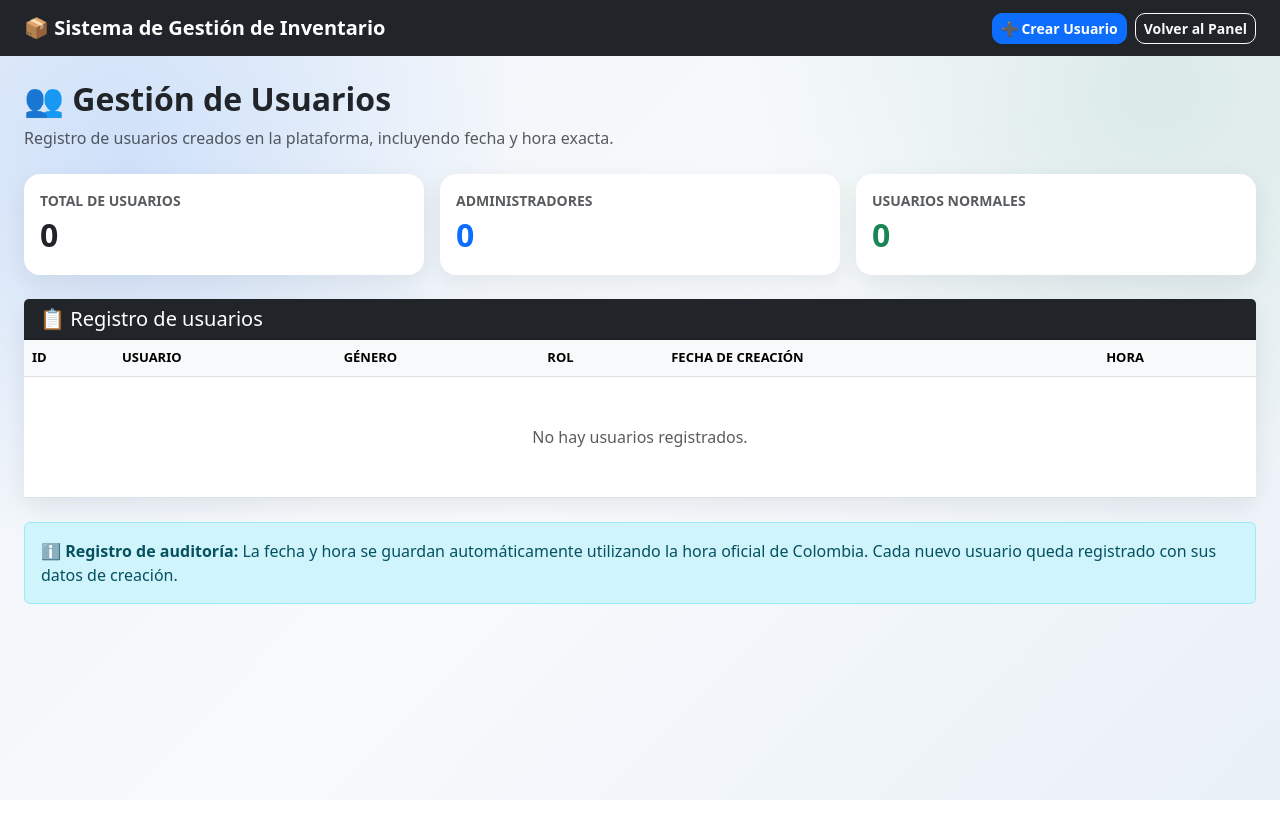
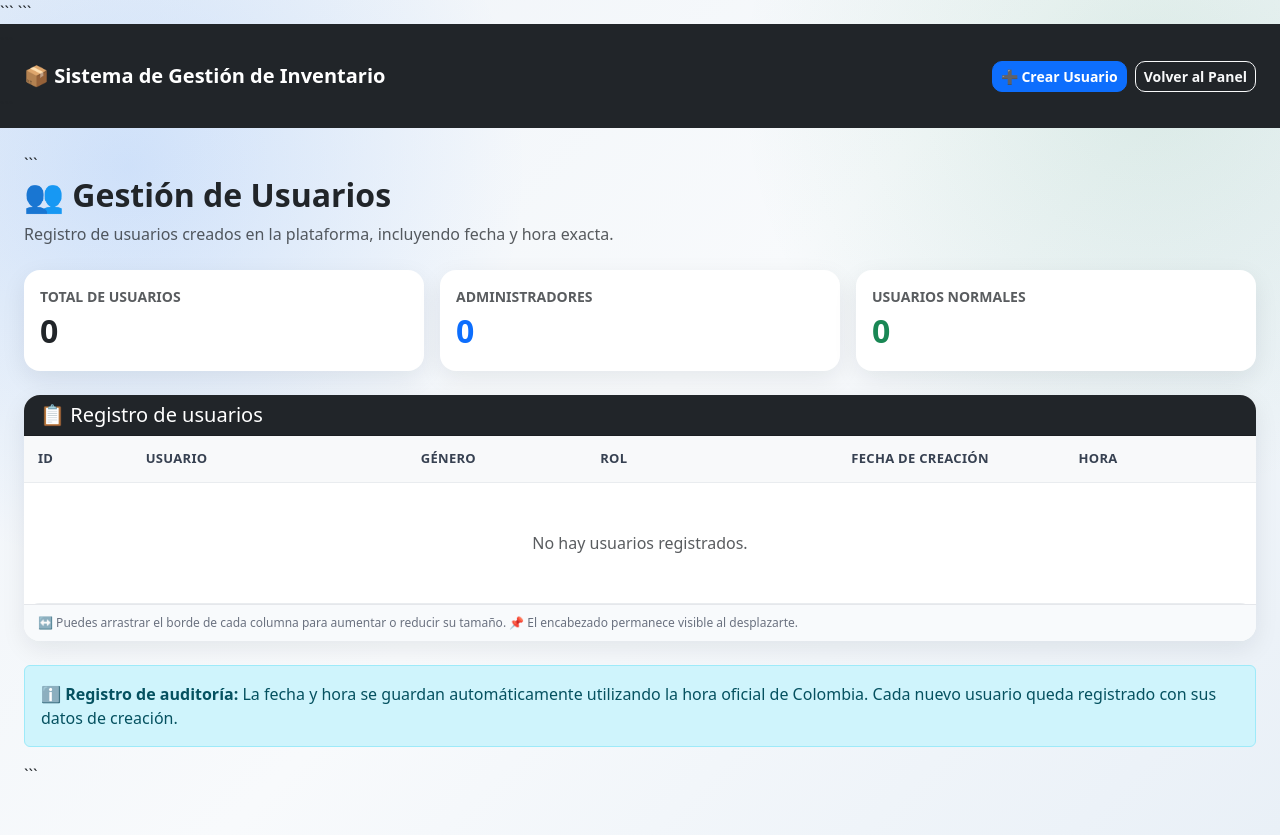
Before and after one commit to Andresmoreno1995-18/sistema-inventario-flask, a Flask app: template templates/usuarios.html in a window 1280 px wide. Before the commit the page ends 800 px from the top, so only its background shows below. Run offline with Flask 3, Linux system fonts and the light colour scheme; the template is opened without the code that fills it, so the values that code supplies are empty; some libraries are stand-ins or nearby versions.

Commit message:
Update usuarios.html

````diff
--- a/templates/usuarios.html
+++ b/templates/usuarios.html
@@ -1,8 +1,10 @@
 <!DOCTYPE html>
+
 <html lang="es">
 
 <head>
 
+```
 <meta charset="UTF-8">
 
 <meta
@@ -22,6 +24,10 @@
 
 
 <style>
+
+    /* =====================================================
+       FONDO
+    ===================================================== */
 
     body {
 
@@ -51,6 +57,10 @@
     }
 
 
+    /* =====================================================
+       TARJETAS
+    ===================================================== */
+
     .main-card {
 
         border: none;
@@ -61,24 +71,200 @@
             0 8px 24px
             rgba(15, 23, 42, 0.08);
 
-        }
-
-
-        .table {
-
-            margin-bottom: 0;
+        overflow: hidden;
 
     }
 
 
-        .table thead th {
+    /* =====================================================
+       TABLA
+    ===================================================== */
+
+    .table-box {
+
+        width: 100%;
+
+        overflow-x: auto;
+
+        overflow-y: auto;
+
+        max-height: 600px;
+
+        border-radius: 0 0 16px 16px;
+
+    }
+
+
+    .resizable-table {
+
+        width: max-content;
+
+        min-width: 100%;
+
+        table-layout: fixed;
+
+        border-collapse: separate;
+
+        border-spacing: 0;
+
+    }
+
+
+    .resizable-table th,
+    .resizable-table td {
+
+        padding: 13px 14px;
+
+        vertical-align: middle;
+
+        white-space: nowrap;
+
+        overflow: hidden;
+
+        text-overflow: ellipsis;
+
+        border-bottom: 1px solid #e9ecef;
+
+    }
+
+
+    .resizable-table thead th {
+
+        position: sticky;
+
+        top: 0;
+
+        z-index: 5;
+
+        background: #f8f9fa;
 
         font-size: 13px;
 
         text-transform: uppercase;
 
+        letter-spacing: 0.3px;
+
+        color: #374151;
+
     }
 
+
+    .resizable-table tbody tr:hover {
+
+        background-color: #f8fafc;
+
+    }
+
+
+    /* =====================================================
+       ANCHOS INICIALES
+    ===================================================== */
+
+    .col-id {
+
+        width: 90px;
+
+        min-width: 90px;
+
+    }
+
+
+    .col-usuario {
+
+        width: 230px;
+
+        min-width: 170px;
+
+    }
+
+
+    .col-genero {
+
+        width: 150px;
+
+        min-width: 120px;
+
+    }
+
+
+    .col-rol {
+
+        width: 210px;
+
+        min-width: 170px;
+
+    }
+
+
+    .col-fecha {
+
+        width: 190px;
+
+        min-width: 160px;
+
+    }
+
+
+    .col-hora {
+
+        width: 160px;
+
+        min-width: 140px;
+
+    }
+
+
+    /* =====================================================
+       CONTROL PARA REDIMENSIONAR COLUMNAS
+    ===================================================== */
+
+    .resizable-table th {
+
+        position: sticky;
+
+    }
+
+
+    .resize-handle {
+
+        position: absolute;
+
+        right: 0;
+
+        top: 0;
+
+        width: 7px;
+
+        height: 100%;
+
+        cursor: col-resize;
+
+        user-select: none;
+
+        z-index: 10;
+
+    }
+
+
+    .resize-handle:hover {
+
+        background: rgba(13, 110, 253, 0.35);
+
+    }
+
+
+    .resizing {
+
+        cursor: col-resize !important;
+
+        user-select: none !important;
+
+    }
+
+
+    /* =====================================================
+       BOTONES
+    ===================================================== */
 
     .btn {
 
@@ -91,17 +277,46 @@
 
     .fecha {
 
-            white-space: nowrap;
+        white-space: nowrap !important;
+
+    }
+
+
+    /* =====================================================
+       INDICACIÓN
+    ===================================================== */
+
+    .table-help {
+
+        font-size: 12px;
+
+        color: #6b7280;
+
+        background: #f8fafc;
+
+        border-top: 1px solid #e5e7eb;
+
+        padding: 9px 14px;
+
+    }
+
+
+    @media (max-width: 768px) {
+
+        .table-box {
+
+            max-height: 500px;
+
+        }
 
     }
 
 </style>
+```
 
 </head>
 
-
 <body>
-
 
 <!-- =====================================================
      NAVBAR
@@ -109,6 +324,7 @@
 
 <nav class="navbar navbar-dark bg-dark mb-4">
 
+```
 <div class="container-fluid px-4">
 
 
@@ -147,20 +363,16 @@
     </div>
 
 </div>
+```
 
 </nav>
 
-
-
 <div class="container-fluid px-4 pb-5">
 
-
-    <!-- =====================================================
-         ENCABEZADO
-    ====================================================== -->
+```
+<!-- ENCABEZADO -->
 
 <div class="mb-4">
-
 
     <h2 class="fw-bold">
 
@@ -180,9 +392,7 @@
 
 
 
-    <!-- =====================================================
-         MENSAJES
-    ====================================================== -->
+<!-- MENSAJES -->
 
 {% with messages = get_flashed_messages(with_categories=true) %}
 
@@ -213,9 +423,7 @@
 
 
 
-    <!-- =====================================================
-         RESUMEN
-    ====================================================== -->
+<!-- RESUMEN -->
 
 <div class="row g-3 mb-4">
 
@@ -290,9 +498,7 @@
 
 
 
-    <!-- =====================================================
-         TABLA
-    ====================================================== -->
+<!-- TABLA -->
 
 <div class="card main-card">
 
@@ -308,30 +514,68 @@
     </div>
 
 
-        <div class="card-body p-0">
+    <div class="table-box">
 
 
-            <div class="table-responsive">
+        <table class="table table-hover align-middle mb-0 resizable-table">
 
 
-                <table class="table table-hover align-middle">
-
-
-                    <thead class="table-light">
+            <thead>
 
                 <tr>
 
-                            <th>ID</th>
+                    <th class="col-id">
 
-                            <th>Usuario</th>
+                        ID
 
-                            <th>Género</th>
+                        <span class="resize-handle"></span>
 
-                            <th>Rol</th>
+                    </th>
 
-                            <th>Fecha de creación</th>
 
-                            <th>Hora</th>
+                    <th class="col-usuario">
+
+                        Usuario
+
+                        <span class="resize-handle"></span>
+
+                    </th>
+
+
+                    <th class="col-genero">
+
+                        Género
+
+                        <span class="resize-handle"></span>
+
+                    </th>
+
+
+                    <th class="col-rol">
+
+                        Rol
+
+                        <span class="resize-handle"></span>
+
+                    </th>
+
+
+                    <th class="col-fecha">
+
+                        Fecha de creación
+
+                        <span class="resize-handle"></span>
+
+                    </th>
+
+
+                    <th class="col-hora">
+
+                        Hora
+
+                        <span class="resize-handle"></span>
+
+                    </th>
 
                 </tr>
 
@@ -350,17 +594,12 @@
                         <tr>
 
 
-                                    <!-- ID -->
-
                             <td>
 
                                 #{{ user['id'] }}
 
                             </td>
 
-
-
-                                    <!-- USUARIO -->
 
                             <td>
 
@@ -382,9 +621,6 @@
 
                             </td>
 
-
-
-                                    <!-- GÉNERO -->
 
                             <td>
 
@@ -409,9 +645,6 @@
                             </td>
 
 
-
-                                    <!-- ROL -->
-
                             <td>
 
                                 {% if user['rol'] == 'admin' %}
@@ -435,9 +668,6 @@
                             </td>
 
 
-
-                                    <!-- FECHA -->
-
                             <td class="fecha">
 
                                 {% if user['fecha_creacion'] %}
@@ -452,9 +682,6 @@
 
                             </td>
 
-
-
-                                    <!-- HORA -->
 
                             <td>
 
@@ -507,15 +734,21 @@
 
     </div>
 
+
+    <div class="table-help">
+
+        ↔️ Puedes arrastrar el borde de cada columna para
+        aumentar o reducir su tamaño.
+
+        📌 El encabezado permanece visible al desplazarte.
+
     </div>
 
 </div>
 
 
 
-    <!-- =====================================================
-         INFORMACIÓN
-    ====================================================== -->
+<!-- INFORMACIÓN -->
 
 <div class="alert alert-info mt-4">
 
@@ -528,11 +761,96 @@
     de creación.
 
 </div>
-
+```
 
 </div>
 
+<script>
 
+    /* =====================================================
+       REDIMENSIONAR COLUMNAS
+    ===================================================== */
+
+    document.querySelectorAll(".resizable-table").forEach(function(table) {
+
+        const headers =
+            table.querySelectorAll("thead th");
+
+        headers.forEach(function(header) {
+
+            const handle =
+                header.querySelector(".resize-handle");
+
+            if (!handle) return;
+
+            handle.addEventListener("mousedown", function(event) {
+
+                event.preventDefault();
+
+                const startX =
+                    event.pageX;
+
+                const startWidth =
+                    header.offsetWidth;
+
+                document.body.classList.add("resizing");
+
+
+                function resize(event) {
+
+                    const newWidth =
+                        startWidth +
+                        (event.pageX - startX);
+
+                    const minimumWidth = 90;
+
+                    if (newWidth >= minimumWidth) {
+
+                        header.style.width =
+                            newWidth + "px";
+
+                        header.style.minWidth =
+                            newWidth + "px";
+
+                    }
+
+                }
+
+
+                function stopResize() {
+
+                    document.body.classList.remove("resizing");
+
+                    document.removeEventListener(
+                        "mousemove",
+                        resize
+                    );
+
+                    document.removeEventListener(
+                        "mouseup",
+                        stopResize
+                    );
+
+                }
+
+
+                document.addEventListener(
+                    "mousemove",
+                    resize
+                );
+
+                document.addEventListener(
+                    "mouseup",
+                    stopResize
+                );
+
+            });
+
+        });
+
+    });
+
+</script>
 
 <script
     src="https://cdn.jsdelivr.net/npm/bootstrap@5.3.0/dist/js/bootstrap.bundle.min.js"
````
Lines whose indentation alone changed are shown as unchanged.
